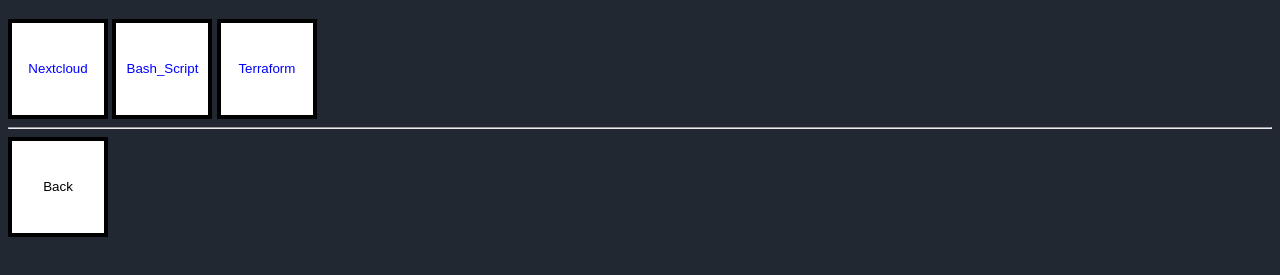
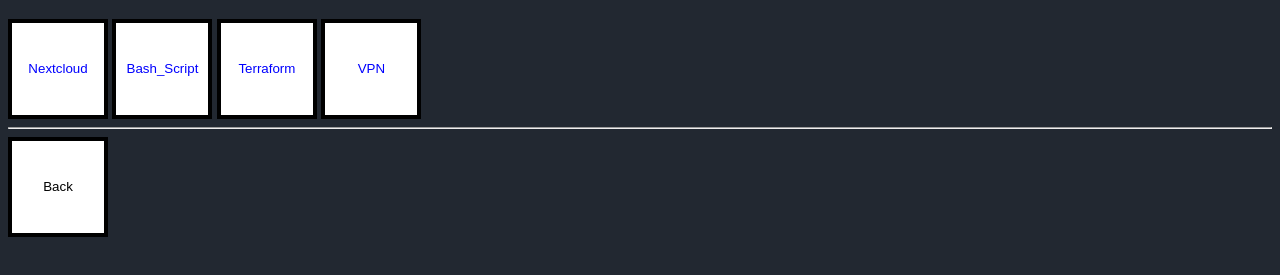
Before and after one commit to Alex0424/website, a plain HTML site: page projects/projects.html in a window 1280 px wide. Shown: the part 61-336 px from the top of the page. Drawn offline with Linux system fonts and the light colour scheme.

Commit message:
Update projects.html

```diff
--- a/projects/projects.html
+++ b/projects/projects.html
@@ -13,6 +13,7 @@
     <a href="https://github.com/Alex0424/Nextcloud-Project"><button class="linkedin">Nextcloud</button></a>
     <a href="https://github.com/Alex0424/BASH/blob/main/SCRIPT/multios_apache_setup.sh"><button class="linkedin">Bash_Script</button></a>
     <a href="https://gitlab.com/lindholmalex.la/gitlab-ce/-/tree/main?ref_type=heads"><button class="linkedin">Terraform</button></a>
+    <a href="https://github.com/Alex0424/VPN_Wireguard_Hosting/blob/main/wireguard_vpn.md"><button class="linkedin">VPN</button></a>
     <hr>
     <a href="../index.html"><button class="back">Back</button></a>
 
```
